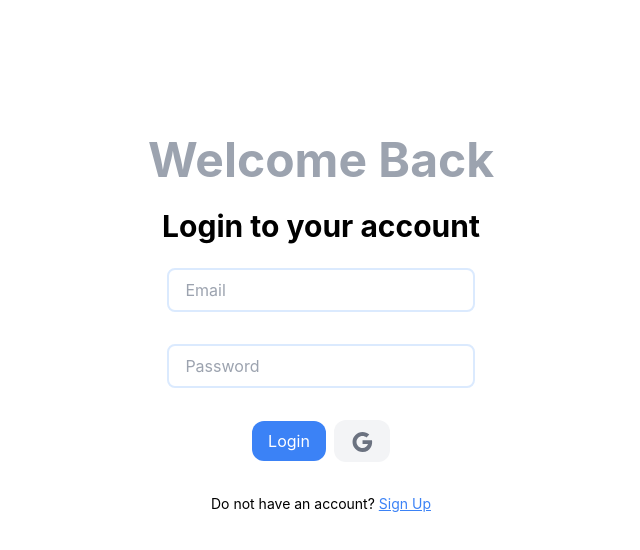
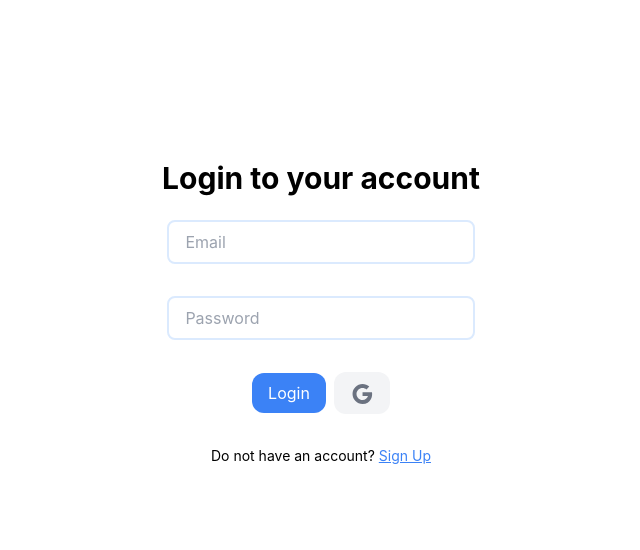
Before and after one commit to Eustachekamala/CLI-Extense-Tracker, a React (Vite) app: page / in a window 1280 px wide. Shown: the top 550 px of the page, without its empty margins (319-959 px from the left). Built offline with nearby package versions, Linux system fonts and the light colour scheme.

Commit message:
update login page

```diff
--- a/src/pages/Login.jsx
+++ b/src/pages/Login.jsx
@@ -37,7 +37,6 @@ function Login() {
   return (
     <div className="h-1/2 w-full md:1/2 rounded-lg p-6 m-auto mt-24 flex flex-col items-center justify-center">
       <div className='w-full md:w-2/5 p-4 flex flex-col items-center justify-center'>
-        <h1 className='text-4xl md:text-5xl text-gray-400 font-bold text-center'>Welcome Back</h1>
         <h2 className="font-bold text-center text-2xl md:text-3xl m-6">Login to your account</h2>
         <form onSubmit={handleEmailLogin} className="flex flex-col gap-8 items-center justify-center w-full md:w-2/3">
           <input
```
